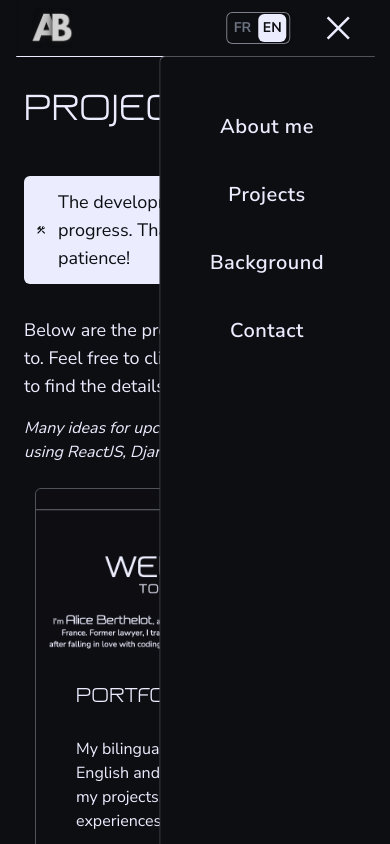
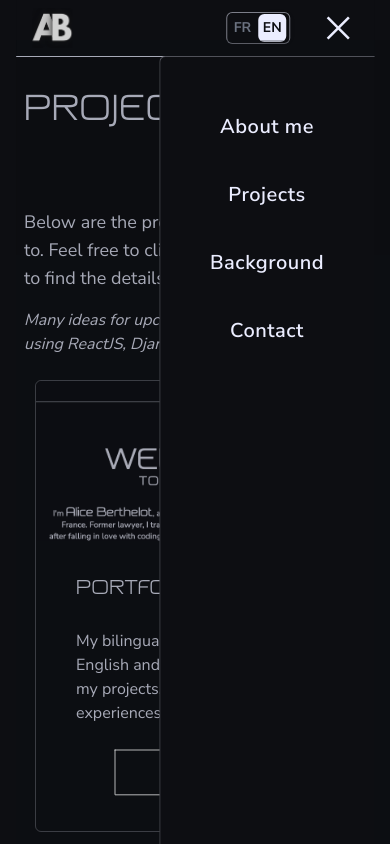
Before and after one commit to Alice-Berthelot/portfolio, a Next.js app: page /en/projects in a window 390 px wide. Both pictures are taken after a click on the button 337 px from the left and 28 px from the top of the page. Shown: the top 844 px of the page. Built offline with nearby package versions, Linux system fonts and the light colour scheme.

Commit message:
modified style mobile menu, removed temporary banner on project page, removed last projects details on mobile and ipad

```diff
--- a/src/app/[locale]/(content)/projects/page.tsx
+++ b/src/app/[locale]/(content)/projects/page.tsx
@@ -23,7 +23,6 @@ export default async function ProjectPage({ params }: ProjectPageProps) {
     <section className="px-6 md:px-12 lg:px-16 pt-6">
       <ScrollDownAnimation>
         <Title title={t("title")} />
-        <TemporaryPage />
       </ScrollDownAnimation>
 
       <ScrollDownAnimation>
--- a/src/components/hamburgermenu.tsx
+++ b/src/components/hamburgermenu.tsx
@@ -11,7 +11,7 @@ export default function HamburgerMenu({isOpen, handleClick} : HamburgerMenuProps
   return (
     <button
       onClick={handleClick}
-      className="relative w-10 h-10 flex items-center justify-center text-ghostwhite text-3xl md:hidden"
+      className="relative w-10 h-10 flex items-center justify-center text-ghostwhite text-3xl z-100 md:hidden"
     >
       <RiMenu3Line
         className={`absolute transition-all duration-500 ease-in-out text-ghostwhite/80 ${
--- a/src/components/lastprojects.tsx
+++ b/src/components/lastprojects.tsx
@@ -32,7 +32,7 @@ export default function LastProjects({ projects }: LastProjectsProps) {
                   index % 2 !== 0 ? "ml-auto md:ml-0" : "mr-auto md:mr-0"
                 }`}
               >
-                <div className="h-full px-10 py-4 bg-dark-charcoal/95 rounded-md flex justify-center items-center opacity-0 scale-50 group-hover:opacity-100 group-hover:scale-100 transition-all duration-500 ease-in-out">
+                <div className="hidden lg:flex h-full px-10 py-4 bg-dark-charcoal/95 rounded-md justify-center items-center opacity-0 scale-50 group-hover:opacity-100 group-hover:scale-100 transition-all duration-500 ease-in-out">
                   <div className="text-center">
                     <Subtitle title={project.title} />
                     <p>{project.description}</p>
--- a/src/components/navbar.tsx
+++ b/src/components/navbar.tsx
@@ -11,20 +11,32 @@ export default function NavBar() {
 
   const [isOpen, setIsOpen] = useState(false);
 
-  const handleClick = (e: React.MouseEvent<HTMLButtonElement>) => {
+  const handleClick = (
+    e: React.MouseEvent<HTMLButtonElement | HTMLDivElement>
+  ) => {
     e.preventDefault();
     setIsOpen(!isOpen);
-  }
+  };
 
   const classLi =
     "relative transform transition-all ease-in-out duration-300 lg:hover:rotate-[-10deg] ";
 
   return (
-    <nav className="">
+    <nav className="z-40">
+      {isOpen && (
+        <div
+          className="fixed top-10 left-0 w-screen h-screen bg-dark-charcoal bg-opacity-30"
+          onClick={handleClick}
+        ></div>
+      )}
       <HamburgerMenu isOpen={isOpen} handleClick={handleClick} />
       <ul
         className={`border-l border-t border-solid border-ghost-white/30 md:border-none rounded-l-md flex flex-col md:flex-row items-center gap-10 md:gap-4 font-semibold tracking-wide
-        ${isOpen ? "absolute top-full right-0 w-3/5 h-screen bg-dark-charcoal text-xl p-6 pt-14" : "hidden md:flex"}`}
+        ${
+          isOpen
+            ? "absolute top-full right-0 w-3/5 h-screen bg-dark-charcoal text-xl p-6 pt-14 slide-in"
+            : "hidden md:flex"
+        }`}
       >
         <li className={classLi}>
           <Link href={`/${locale}/#about`}>{t("about")}</Link>
--- a/src/globals.css
+++ b/src/globals.css
@@ -72,3 +72,17 @@
   width: 0;
   transition: none;
 }
+
+.slide-in {
+  transform: translateX(100%);
+  animation: slideInFromRight 0.5s ease-out forwards;
+}
+
+@keyframes slideInFromRight {
+  0% {
+    transform: translateX(100%);
+  }
+  100% {
+    transform: translateX(0);
+  }
+}
```
